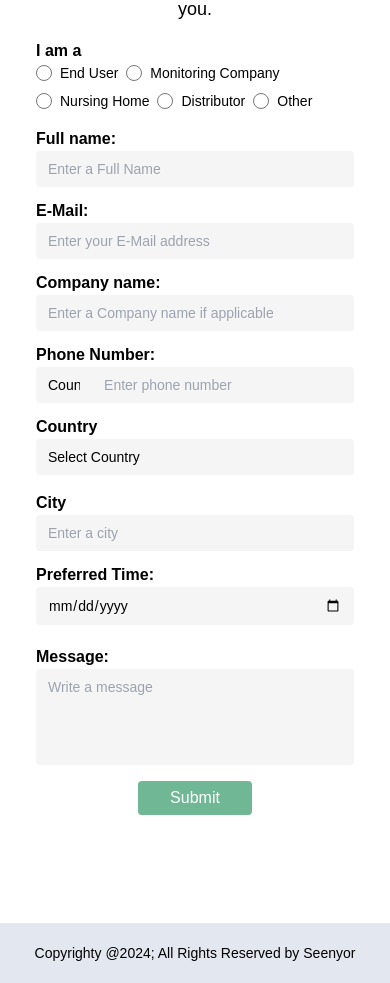
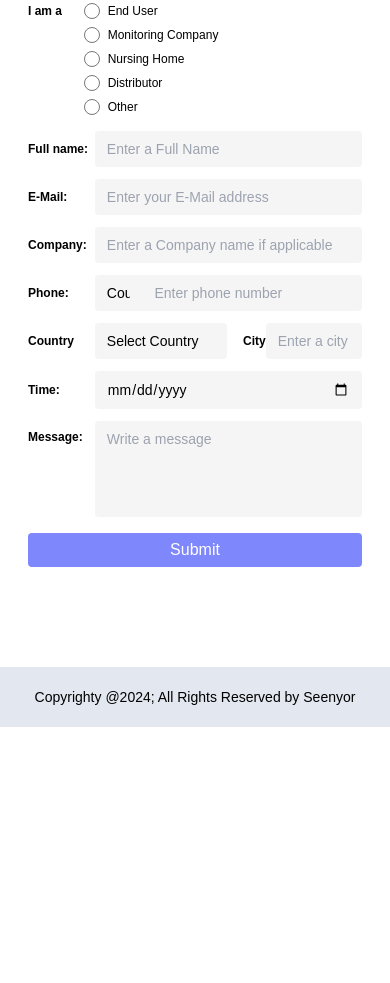
Before and after one commit to seenyor/new-seenyor, a Next.js app: page / in a window 390 px wide. Shown: the part 9480-10463 px from the top of the page. After the commit the page ends 10207 px from the top, so only its background shows below. Built offline with nearby package versions, Linux system fonts and the light colour scheme; a web font is replaced by a local one.

Commit message:
complete callback form

```diff
--- a/src/components/Home/CallbackForm.jsx
+++ b/src/components/Home/CallbackForm.jsx
@@ -59,22 +59,23 @@ const CallbackForm = () => {
   return (
     <div
       id="call_back_form"
-      className="max-w-[1320px] my-0 mx-auto w-full p-5 rounded-xl md:p-5 sm:p-2"
+      className="max-w-[1320px] my-0 mx-auto w-full p-5 rounded-xl md:p-5 sm:p-0"
     >
       <p className="text-[40px] md:text-3xl tab:text-2xl font-semibold text-center py-2">
         Request a Call-Back
       </p>
       <p className="text-center text-3xl md:text-2xl tab:text-lg">
-        Tell us a little about your needs, and our team will <br /> reach out to
-        provide the best solution for you.
+        Tell us a little about your needs, and our team will{" "}
+        <br className="tab:hidden" /> reach out to provide the best solution for
+        you.
       </p>
       <div className="w-full max-w-5xl mx-auto p-4">
         <form className="space-y-3" onSubmit={handleSubmit}>
-          <div className="flex sm:flex-col sm:items-center text-sm mb-4">
-            <span className="sm:w-full text-xl md:text-base w-1/5 font-semibold ">
+          <div className="flex text-sm mb-4">
+            <span className=" text-xl md:text-base tab:text-xs w-1/5 font-semibold ">
               I am a
             </span>
-            <div className="flex flex-wrap gap-2 sm:w-full w-4/5">
+            <div className="flex tab:flex-col flex-wrap gap-2 sm:w-full w-4/5">
               {[
                 "End User",
                 "Monitoring Company",
@@ -82,7 +83,7 @@ const CallbackForm = () => {
                 "Distributor",
                 "Other",
               ].map((type) => (
-                <label key={type} className="inline-flex items-center">
+                <label key={type} className="inline-flex items-center ">
                   <input
                     type="radio"
                     className="form-radio h-4 w-4 text-gray-600"
@@ -93,7 +94,9 @@ const CallbackForm = () => {
                     }
                     onChange={handleInputChange}
                   />
-                  <span className="ml-2 text-base md:text-sm">{type}</span>
+                  <span className="ml-2 text-base md:text-sm tab:text-xs">
+                    {type}
+                  </span>
                 </label>
               ))}
             </div>
@@ -114,22 +117,19 @@ const CallbackForm = () => {
             },
             {
               id: "company",
-              label: "Company name:",
+              label: "Company:",
               placeholder: "Enter a Company name if applicable",
               name: "company",
             },
           ].map((field) => (
-            <div
-              key={field.id}
-              className="flex flex-row sm:flex-col sm:items-center"
-            >
+            <div key={field.id} className="flex flex-row tab:items-center">
               <label
                 htmlFor={field.id}
-                className="w-1/5 sm:w-full text-xl md:text-base font-semibold mb-1 sm:mb-0"
+                className="w-1/5  text-xl md:text-base tab:text-xs font-semibold mb-1 sm:mb-0"
               >
                 {field.label}
               </label>
-              <div className="w-4/5 sm:w-full">
+              <div className="w-4/5 ">
                 <input
                   id={field.id}
                   type="text"
@@ -143,14 +143,14 @@ const CallbackForm = () => {
             </div>
           ))}
 
-          <div className="flex sm:flex-col items-center">
+          <div className="flex items-center">
             <label
               htmlFor="phone"
-              className="sm:w-full w-1/5 text-xl md:text-base font-semibold mb-1 sm:mb-0"
+              className=" w-1/5 text-xl tab:text-xs md:text-base font-semibold mb-1 sm:mb-0"
             >
-              Phone Number:
+              Phone:
             </label>
-            <div className="flex items-center w-4/5 sm:w-full">
+            <div className="flex items-center w-4/5 ">
               <select
                 className="px-3 py-3 md:py-2 w-[20%] bg-[#f5f5f5] rounded-l text-sm focus:outline-none"
                 value={formData.selectedDialCode}
@@ -176,11 +176,11 @@ const CallbackForm = () => {
             </div>
           </div>
 
-          <div className="flex sm:flex-col items-center">
-            <label className="sm:w-full w-1/4 text-xl md:text-base font-semibold mb-1 sm:mb-0">
+          <div className="flex items-center">
+            <label className="w-1/4 text-xl tab:text-xs md:text-base font-semibold mb-1 sm:mb-0">
               Country
             </label>
-            <div className="sm:w-full w-full flex sm:flex-col gap-4">
+            <div className="w-full flex gap-4">
               <select
                 className="sm:w-full w-4/5 px-3 py-2 text-sm bg-[#f5f5f5] rounded focus:outline-none"
                 value={formData.selectedCountry}
@@ -194,8 +194,8 @@ const CallbackForm = () => {
                   </option>
                 ))}
               </select>
-              <div className="sm:w-full w-full flex sm:flex-col items-center">
-                <label className="sm:w-full w-1/4 text-xl md:text-base font-semibold mb-1 sm:mb-0">
+              <div className=" w-full flex items-center">
+                <label className=" tab:text-xs w-1/4 text-xl md:text-base font-semibold mb-1 sm:mb-0">
                   City
                 </label>
                 <input
@@ -210,14 +210,14 @@ const CallbackForm = () => {
             </div>
           </div>
 
-          <div className="flex sm:flex-col items-center">
+          <div className="flex items-center">
             <label
               htmlFor="preferred-time"
-              className="sm:w-full w-1/5 text-xl md:text-base font-semibold mb-1 sm:mb-0"
+              className=" w-1/5 text-xl tab:text-xs md:text-base font-semibold mb-1 sm:mb-0"
             >
-              Preferred Time:
+              Time:
             </label>
-            <div className="sm:w-full w-4/5">
+            <div className=" w-4/5">
               <input
                 id="preferred-time"
                 type="date"
@@ -230,11 +230,11 @@ const CallbackForm = () => {
             </div>
           </div>
 
-          <div className="flex sm:flex-col items-start">
-            <label className="sm:w-full w-1/5 text-xl md:text-base font-semibold mb-1 sm:mb-0 pt-2">
+          <div className="flex  items-start">
+            <label className="tab:text-xs w-1/5 text-xl md:text-base font-semibold mb-1 sm:mb-0 pt-2">
               Message:
             </label>
-            <div className="sm:w-full w-4/5">
+            <div className=" w-4/5">
               <textarea
                 name="message"
                 placeholder="Write a message"
@@ -249,7 +249,13 @@ const CallbackForm = () => {
           <div className="flex justify-center mt-6">
             <button
               type="submit"
-              className="py-2 px-8 bg-primary rounded text-white hover:bg-primary/90 transition duration-300"
+              className="py-2 tab:hidden px-8 bg-primary rounded text-white hover:bg-primary/90 transition duration-300"
+            >
+              Submit
+            </button>
+            <button
+              type="submit"
+              className="py-2 hidden tab:block px-8 w-full bg-[#7F87FC] rounded text-white"
             >
               Submit
             </button>
```
